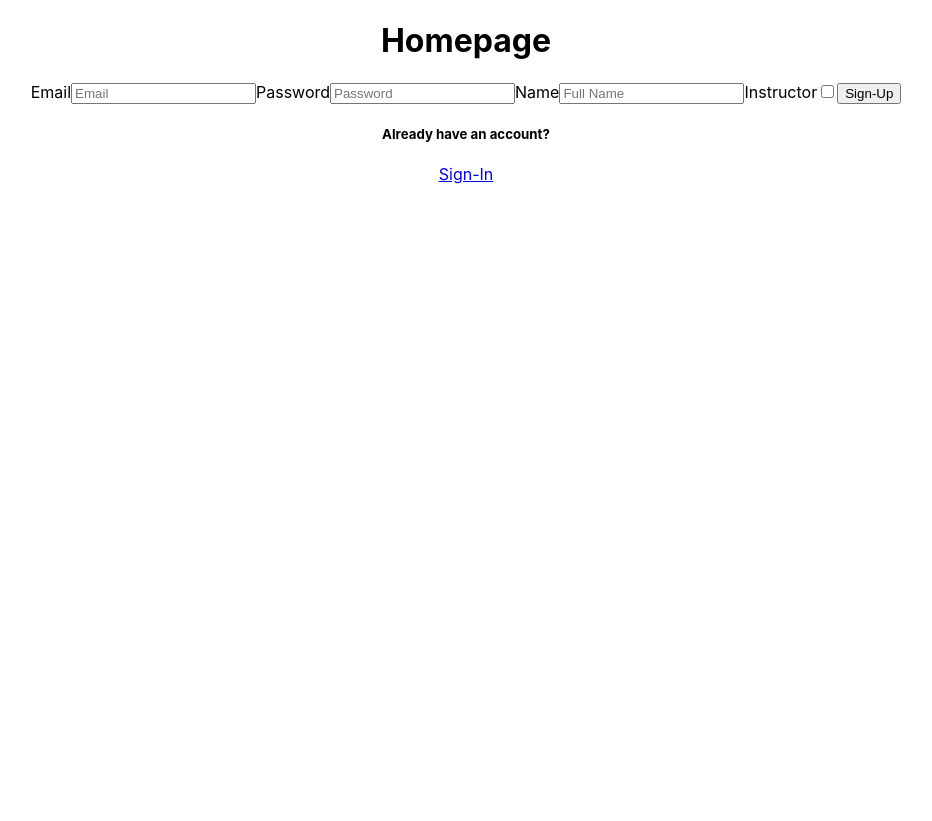
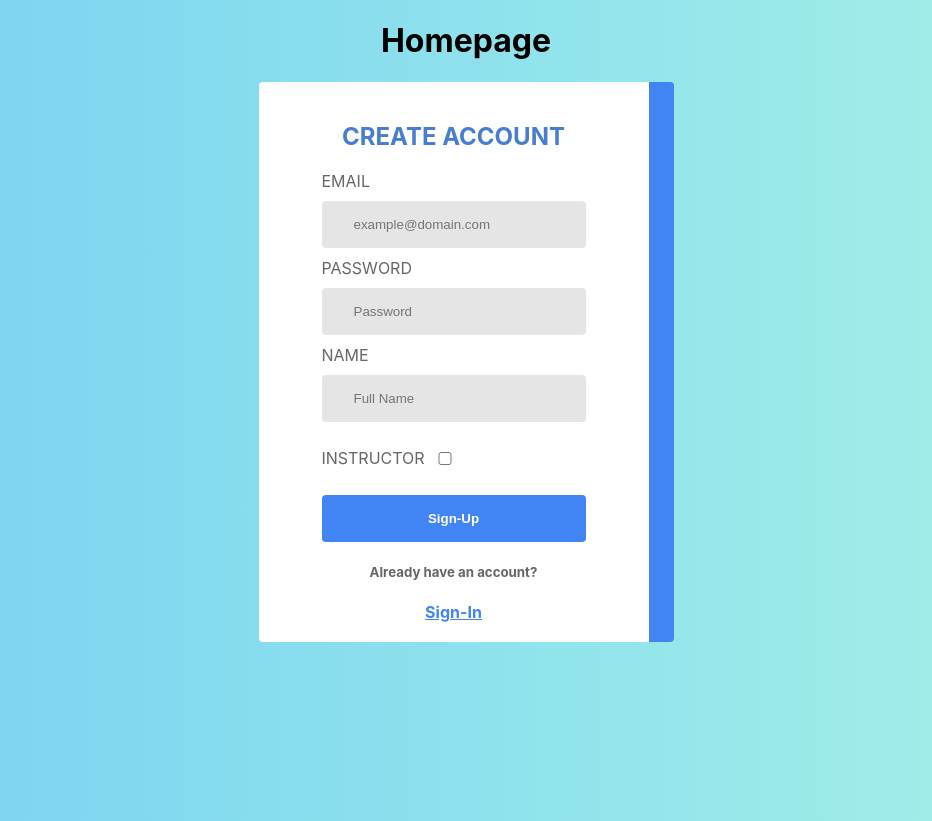
Before and after one commit to Anywhere-fitness-6-front-end/front-end, a React (Create React App) app in the folder anywhere-fitness-6/: page / in a window 1280 px wide. Shown: the whole page, without its empty margins (174-1106 px from the left). Before the commit the page ends 800 px from the top, so only its background shows below. Built offline with nearby package versions, Linux system fonts and the light colour scheme.

Commit message:
add styling to sign in and sign up components

```diff
--- a/anywhere-fitness-6/src/Components/Sign-in.js
+++ b/anywhere-fitness-6/src/Components/Sign-in.js
@@ -1,73 +1,89 @@
-import React, { useState } from 'react';
-import axios from 'axios';
-import {Link} from 'react-router-dom'
+import React, { useState } from "react";
+import axios from "axios";
+import { Link } from "react-router-dom";
+import "../styles/SignForms.css";
 
 const user = {
-    email: '',
-    password: '',
+  email: "",
+  password: "",
 };
 
 const SignIn = (props) => {
   const [userData, setUserData] = useState(user);
   const [erroMessage, setErroMessage] = useState();
 
- const handleSubmit = evt => {
-     evt.preventDefault()
-     console.log(evt)
+  const handleSubmit = (evt) => {
+    evt.preventDefault();
+    console.log(evt);
 
-     axios.post(`https://infinite-anchorage-25635.herokuapp.com/users/login`, userData)
-     .then(res=>{
-         console.log(res)
+    axios
+      .post(
+        `https://infinite-anchorage-25635.herokuapp.com/users/login`,
+        userData
+      )
+      .then((res) => {
+        console.log(res);
         props.history.push("/welcome-info");
       })
-     .catch(err=>{
-         console.log(err)
-         setErroMessage('The user does not exist')
-     })
+      .catch((err) => {
+        console.log(err);
+        setErroMessage("The user does not exist");
+      });
   };
 
-
- const handleOnChange = evt => {
-     const {value, name} = evt.target
-     setUserData({...userData, [name]:value})
+  const handleOnChange = (evt) => {
+    const { value, name } = evt.target;
+    setUserData({ ...userData, [name]: value });
     //  console.log(userData)
- }
+  };
 
   return (
-        <div>
-        <form onSubmit={handleSubmit}>
-            <label>Email
+    <div className="component-wrapper">
+      <div className="form-wrapper">
+        <form onSubmit={handleSubmit} className="signin-form">
+          <h2>ACCOUNT LOGIN</h2>
+          <label>
+            EMAIL
             <input
               value={userData.username}
-                type='email'
-                name='email'
-                id='emailId'
-                placeholder='Email'
+              type="email"
+              name="email"
+              id="emailId"
+              placeholder="example@domain.com"
               onChange={handleOnChange}
-                required/>
+              required
+            />
           </label>
 
-            <label>Password
+          <label>
+            PASSWORD
             <input
-                type='password'
-                name='password'
-                id='passwordId'
-                placeholder='Password'
+              type="password"
+              name="password"
+              id="passwordId"
+              placeholder="Password"
               value={userData.password}
               onChange={handleOnChange}
-                required/>
+              required
+            />
           </label>
 
           <button id="sign-in-btn">Sign-In</button>
         </form>
 
-        {erroMessage && <div><h4 style={{color:'red'}}>{erroMessage}</h4></div>}
+        {erroMessage && (
+          <div>
+            <h4 style={{ color: "red" }}>{erroMessage}</h4>
+          </div>
+        )}
 
         <h5>Need an account?</h5>
-        <Link to="/" className="btn btn-primary">Sign-Up</Link>
+        <Link to="/" className="btn btn-primary">
+          Sign-Up
+        </Link>
+      </div>
+    </div>
+  );
+};
 
-        </div>
-    )
-}
-
-export default SignIn
+export default SignIn;
--- a/anywhere-fitness-6/src/Components/Sign-up-form.js
+++ b/anywhere-fitness-6/src/Components/Sign-up-form.js
@@ -1,92 +1,112 @@
-import { values } from 'lodash';
-import React, { useState } from 'react';
-import axios from 'axios';
-import {Link} from 'react-router-dom'
-
+import { values } from "lodash";
+import React, { useState } from "react";
+import axios from "axios";
+import { Link } from "react-router-dom";
+import "../styles/SignForms.css";
 
 const user = {
-    email:'',
-    password:'',
-    name: '',
+  email: "",
+  password: "",
+  name: "",
   instructor: false,
 };
 
-export default function Form (props){
+export default function Form(props) {
   const [userData, setUserData] = useState(user);
   const [erroMessage, setErroMessage] = useState();
 
+  const handleSubmit = (evt) => {
+    evt.preventDefault();
+    console.log(evt);
 
- const handleSubmit = evt => {
-    evt.preventDefault()
-    console.log(evt)
-
-    axios.post(`https://infinite-anchorage-25635.herokuapp.com/users/register`, userData)
-    .then(res=>{
-        console.log(res)
+    axios
+      .post(
+        `https://infinite-anchorage-25635.herokuapp.com/users/register`,
+        userData
+      )
+      .then((res) => {
+        console.log(res);
         props.history.push("/welcome-info");
       })
-    .catch(err=>{
-        console.log(err)
-        setErroMessage('The user already exist')
-    })
+      .catch((err) => {
+        console.log(err);
+        setErroMessage("The user already exist");
+      });
   };
 
- const onChange = evt => {
-     const {checked, value, name, type} = evt.target
-     const valueToUse = type === 'checkbox' ? checked: value
-     setUserData({...userData, [name]:valueToUse})
-     console.log(userData)
- }
-    return <div>
-        <form onSubmit={handleSubmit}>
-        <label>Email
+  const onChange = (evt) => {
+    const { checked, value, name, type } = evt.target;
+    const valueToUse = type === "checkbox" ? checked : value;
+    setUserData({ ...userData, [name]: valueToUse });
+    console.log(userData);
+  };
+  return (
+    <div className="component-wrapper">
+      <div className="form-wrapper">
+        <form onSubmit={handleSubmit} className="signin-form">
+          <h2>CREATE ACCOUNT</h2>
+          <label>
+            EMAIL
             <input
               value={userData.email}
-                type='email'
-                name='email'
-                id='emailId'
-                placeholder='Email'
+              type="email"
+              name="email"
+              id="emailId"
+              placeholder="example@domain.com"
               onChange={onChange}
-                required/>
+              required
+            />
           </label>
 
-            <label>Password
+          <label>
+            PASSWORD
             <input
-                type='password'
-                name='password'
-                id='passwordId'
-                placeholder='Password'
+              type="password"
+              name="password"
+              id="passwordId"
+              placeholder="Password"
               value={userData.password}
               onChange={onChange}
-                required/>
+              required
+            />
           </label>
-        <label>Name
+          <label>
+            NAME
             <input
-            type='text'
-            name='name'
-            id='name'
-            placeholder='Full Name'
+              type="text"
+              name="name"
+              id="name"
+              placeholder="Full Name"
               value={userData.name}
               onChange={onChange}
-            required/>
+              required
+            />
           </label>
-        <label>Instructor
+          <label id="instructor-label">
+            INSTRUCTOR
             <input
-            type='checkbox'
-            name='instructor'
-            id='instructor'
+              type="checkbox"
+              name="instructor"
+              id="instructor"
               checked={userData.instructor}
               onChange={onChange}
             />
           </label>
+
           <button id="sign-up-btn">Sign-Up</button>
         </form>
 
-        {erroMessage && <div><h4 style={{color:'red'}}>{erroMessage}</h4></div>}
+        {erroMessage && (
+          <div>
+            <h4 style={{ color: "red" }}>{erroMessage}</h4>
+          </div>
+        )}
 
         <h5>Already have an account?</h5>
-        <Link to="/sign-in" className="btn btn-primary">Sign-In</Link>
-
+        <Link to="/sign-in" className="btn btn-primary">
+          Sign-In
+        </Link>
       </div>
-
-};
+    </div>
+  );
+}
--- a/anywhere-fitness-6/src/index.css
+++ b/anywhere-fitness-6/src/index.css
@@ -1,13 +1,15 @@
 body {
   margin: 0;
-  font-family: -apple-system, BlinkMacSystemFont, 'Segoe UI', 'Roboto', 'Oxygen',
-    'Ubuntu', 'Cantarell', 'Fira Sans', 'Droid Sans', 'Helvetica Neue',
+  font-family: -apple-system, BlinkMacSystemFont, "Segoe UI", "Roboto", "Oxygen",
+    "Ubuntu", "Cantarell", "Fira Sans", "Droid Sans", "Helvetica Neue",
     sans-serif;
   -webkit-font-smoothing: antialiased;
   -moz-osx-font-smoothing: grayscale;
+  background-image: linear-gradient(to right, #77d1f2, #a5f1e7);
+  height: 100vh;
 }
 
 code {
-  font-family: source-code-pro, Menlo, Monaco, Consolas, 'Courier New',
+  font-family: source-code-pro, Menlo, Monaco, Consolas, "Courier New",
     monospace;
 }
--- /dev/null
+++ b/anywhere-fitness-6/src/styles/SignForms.css
@@ -0,0 +1,76 @@
+.component-wrapper {
+  display: flex;
+  flex-direction: column;
+  align-items: center;
+}
+
+.form-wrapper {
+  display: flex;
+  flex-direction: column;
+  align-items: center;
+  background-color: #ffffff;
+  width: 350px;
+  padding: 20px;
+  border-radius: 4px;
+  border-right: 25px solid #4185f4;
+}
+
+.signin-form {
+  display: flex;
+  flex-direction: column;
+  align-items: center;
+}
+h2 {
+  color: #487ece;
+}
+
+input {
+  margin: 10px 0;
+  width: 200px;
+  border: none;
+  background-color: #e5e5e5;
+  border-radius: 4px;
+  padding: 16px 32px;
+}
+
+label {
+  display: flex;
+  flex-direction: column;
+  align-items: flex-start;
+  color: #666666;
+}
+h5 {
+  color: #666666;
+}
+
+button {
+  margin-top: 10px;
+  background-color: #4185f4;
+  width: 100%;
+  border: none;
+  color: white;
+  padding: 16px 32px;
+  text-decoration: none;
+  cursor: pointer;
+  border-radius: 4px;
+  font-weight: bold;
+}
+
+.btn {
+  color: #4185f4;
+  font-weight: bold;
+}
+
+#instructor-label {
+  display: flex;
+  flex-direction: row;
+  justify-content: flex-start;
+  width: 264px;
+  margin: 10px 0;
+  align-items: center;
+}
+
+#instructor-label input {
+  width: 20px;
+  margin-left: 10px;
+}
```
Lines whose indentation alone changed are shown as unchanged.
